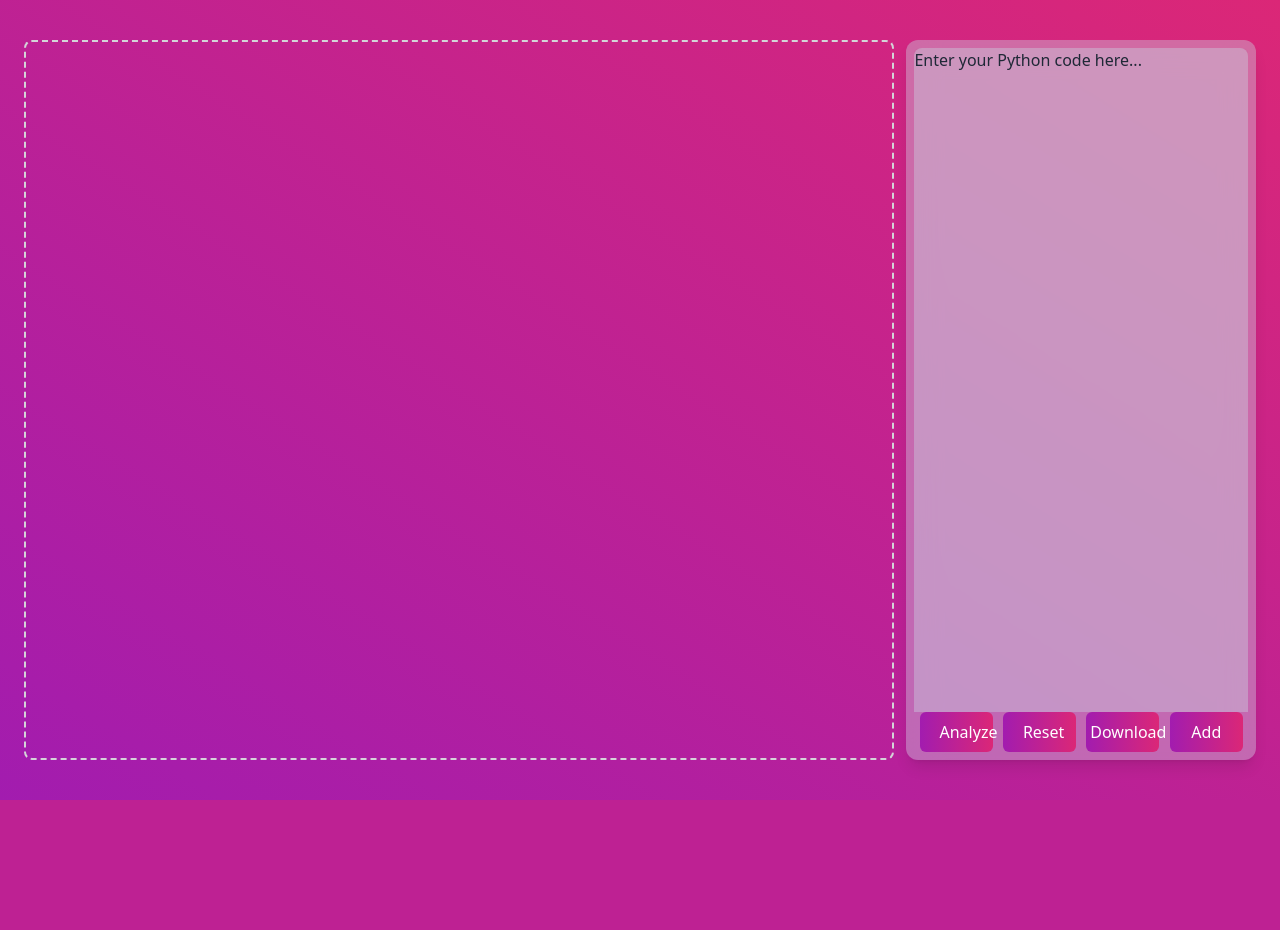
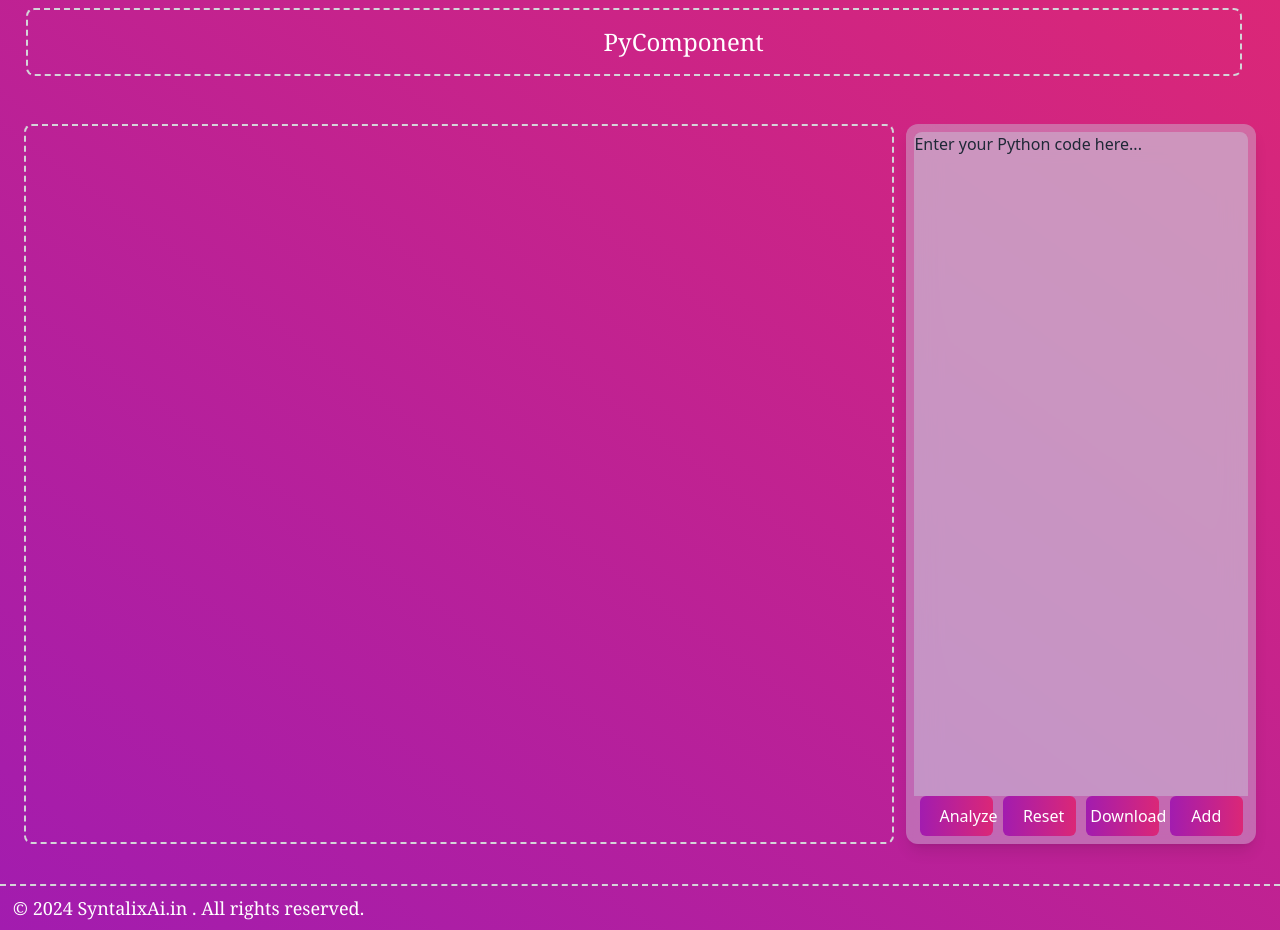
Before and after one commit to kshitij2900/PyComponentv2, a Flask app: page / in a window 1280 px wide. Before the commit the page ends 800 px from the top, so only its background shows below. Run offline with Flask 3, Linux system fonts and the light colour scheme; some libraries are stand-ins or nearby versions.

Commit message:
minor changes

```diff
--- a/static/output.css
+++ b/static/output.css
@@ -610,19 +615,39 @@ video {
   margin-right: ;
 }
 
-.mx-\[1\] {
-  margin-left: 1;
-  margin-right: 1;
+.mx-\[10vw\] {
+  margin-left: 10vw;
+  margin-right: 10vw;
 }
 
-.mx-\[0\.4\] {
-  margin-left: 0.4;
-  margin-right: 0.4;
+.my-\[\] {
+  margin-top: ;
+  margin-bottom: ;
 }
 
-.mx-\[0\.4vw\] {
-  margin-left: 0.4vw;
-  margin-right: 0.4vw;
+.my-\[1vh\] {
+  margin-top: 1vh;
+  margin-bottom: 1vh;
+}
+
+.mx-\[5vw\] {
+  margin-left: 5vw;
+  margin-right: 5vw;
+}
+
+.mx-\[vw\] {
+  margin-left: vw;
+  margin-right: vw;
+}
+
+.mx-\[2vw\] {
+  margin-left: 2vw;
+  margin-right: 2vw;
+}
+
+.mx-\[1vw\] {
+  margin-left: 1vw;
+  margin-right: 1vw;
 }
 
 .mb-2 {
@@ -721,28 +722,32 @@ video {
   width: 100%;
 }
 
-.w-\[168vw\] {
-  width: 168vw;
+.w-\[\] {
+  width: ;
 }
 
-.w-\[68vw\] {
-  width: 68vw;
+.w-\[100\] {
+  width: 100;
 }
 
-.w-\[78vw\] {
-  width: 78vw;
+.w-\[100vw\] {
+  width: 100vw;
 }
 
-.w-\[65vw\] {
-  width: 65vw;
+.w-\[1vw\] {
+  width: 1vw;
 }
 
-.w-\[6vw\] {
-  width: 6vw;
+.w-\[vw\] {
+  width: vw;
 }
 
-.w-\[62vw\] {
-  width: 62vw;
+.w-\[80vw\] {
+  width: 80vw;
+}
+
+.w-\[95vw\] {
+  width: 95vw;
 }
 
 .max-w-md {
@@ -793,12 +790,16 @@ video {
   align-items: center;
 }
 
-.gap-6 {
-  gap: 1.5rem;
+.justify-center {
+  justify-content: center;
 }
 
 .gap-3 {
   gap: 0.75rem;
+}
+
+.gap-6 {
+  gap: 1.5rem;
 }
 
 .overflow-scroll {
@@ -833,8 +834,28 @@ video {
   border-width: 2px;
 }
 
+.border-b {
+  border-bottom-width: 1px;
+}
+
+.border-b-2 {
+  border-bottom-width: 2px;
+}
+
+.border-t {
+  border-top-width: 1px;
+}
+
+.border-t-0 {
+  border-top-width: 0px;
+}
+
 .border-dashed {
   border-style: dashed;
+}
+
+.border-dotted {
+  border-style: dotted;
 }
 
 .border-gray-700 {
@@ -891,22 +917,42 @@ video {
   padding-bottom: 0.5rem;
 }
 
-.px-1 {
-  padding-left: 0.25rem;
-  padding-right: 0.25rem;
+.px-\[\] {
+  padding-left: ;
+  padding-right: ;
 }
 
-.px-2 {
-  padding-left: 0.5rem;
-  padding-right: 0.5rem;
+.px-\[45\] {
+  padding-left: 45;
+  padding-right: 45;
 }
 
-.pb-2 {
-  padding-bottom: 0.5rem;
+.px-\[45vw\] {
+  padding-left: 45vw;
+  padding-right: 45vw;
+}
+
+.py-\[\] {
+  padding-top: ;
+  padding-bottom: ;
+}
+
+.py-\[2vh\] {
+  padding-top: 2vh;
+  padding-bottom: 2vh;
+}
+
+.px-6 {
+  padding-left: 1.5rem;
+  padding-right: 1.5rem;
 }
 
 .text-center {
   text-align: center;
+}
+
+.font-serif {
+  font-family: ui-serif, Georgia, Cambria, "Times New Roman", Times, serif;
 }
 
 .text-base {
@@ -914,13 +960,27 @@ video {
   line-height: 1.5rem;
 }
 
-.text-sm {
-  font-size: 0.875rem;
-  line-height: 1.25rem;
+.text-lg {
+  font-size: 1.125rem;
+  line-height: 1.75rem;
+}
+
+.text-xl {
+  font-size: 1.25rem;
+  line-height: 1.75rem;
+}
+
+.text-2xl {
+  font-size: 1.5rem;
+  line-height: 2rem;
 }
 
 .font-bold {
   font-weight: 700;
+}
+
+.font-extrabold {
+  font-weight: 800;
 }
 
 .text-white {
--- a/templates/index.html
+++ b/templates/index.html
@@ -89,7 +89,12 @@
 </head>
 
 <body class="bg-gradient-to-tr from-fuchsia-700 to-pink-600">
-    <div class="flex text-center items-center p-6 gap-3 flex-row min-h-screen ">
+    <div class="flex flex-col">
+        <div class="w-[95vw] px-[45vw] py-[2vh] font-serif text-2xl text-white border-zinc-300 rounded-lg border-dashed border-2 mx-[2vw] my-[1vh]  items-center justify-center">
+            PyComponent
+        </div>
+
+        <div class="flex text-center items-center px-6 gap-3  flex-row min-h-screen ">
             <div class=" h-[90vh] flex flex-col">
                 <div class=" p-2 w-[68vw] h-[90vh] border-zinc-300 rounded-lg border-dashed border-2 ">
                     <div id="result">
@@ -119,6 +124,11 @@
                         id="addCodeInput">Add</button>
                 </div>
             </form>
+        </div>
+        <hr class=" border-zinc-300  border-b-2 border-t-0 border-dashed ">
+        <footer class="mx-[1vw] text-lg py-2 text-white font-serif">
+            <p>&copy; 2024 SyntalixAi.in . All rights reserved.</p>
+        </footer>
     </div>
     <script>
         let connections = [];
```
Also changed, not shown: other parts of static/output.css (+14 -36 lines). Lines whose indentation alone changed are shown as unchanged.
